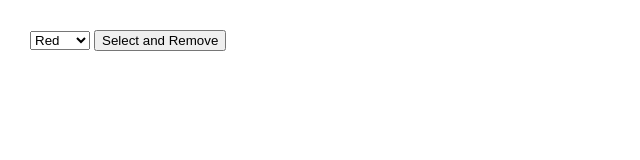
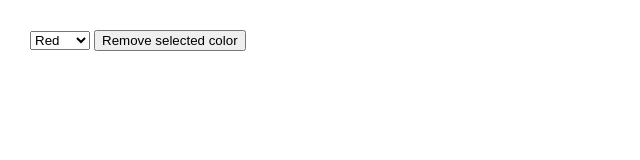
Before and after one commit to acciojob/remove-items-adityagurav40, a website: page main.html in a window 1280 px wide. Shown: the full height of the page, 0-640 px from the left. Drawn offline with Linux system fonts and the light colour scheme.

Commit message:
created a submission

```diff
--- a/main.html
+++ b/main.html
@@ -16,7 +16,7 @@
 				<option>White</option>
 				<option>Black</option>
 			</select>
-			<input type="button" value="Select and Remove">
+			<button onclick="removeColor()">Remove selected color</button>
 		</form>
 
 		<script type="text/javascript" src="./script.js">
--- a/script.js
+++ b/script.js
@@ -1 +1,11 @@
 //your JS code here. If required.
+function removeColor() {
+  // Get dropdown list element
+  var dropdown = document.getElementById("colorSelect");
+
+  // Get selected option index
+  var selectedOptionIndex = dropdown.selectedIndex;
+
+  // Remove selected option from dropdown list
+  dropdown.remove(selectedOptionIndex);
+}
```
